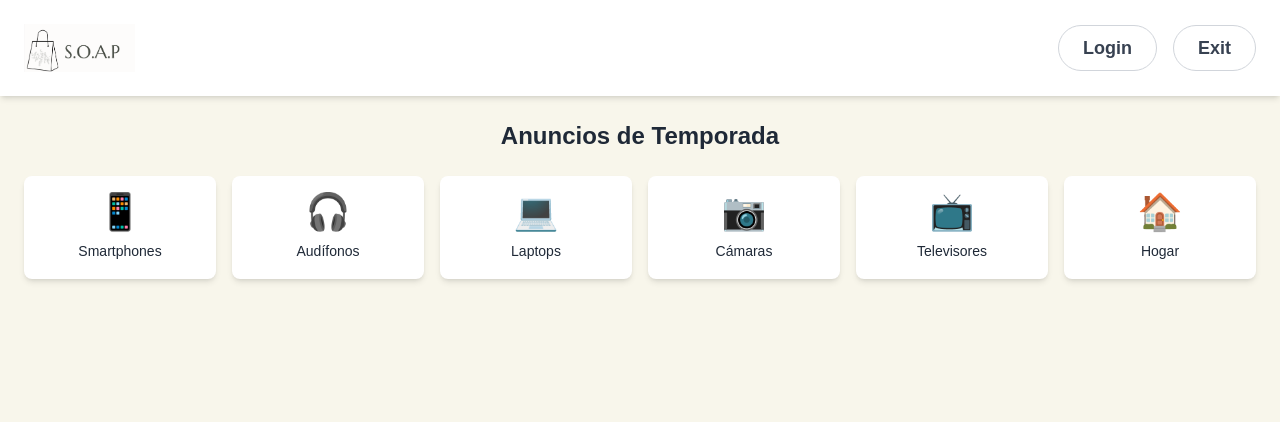
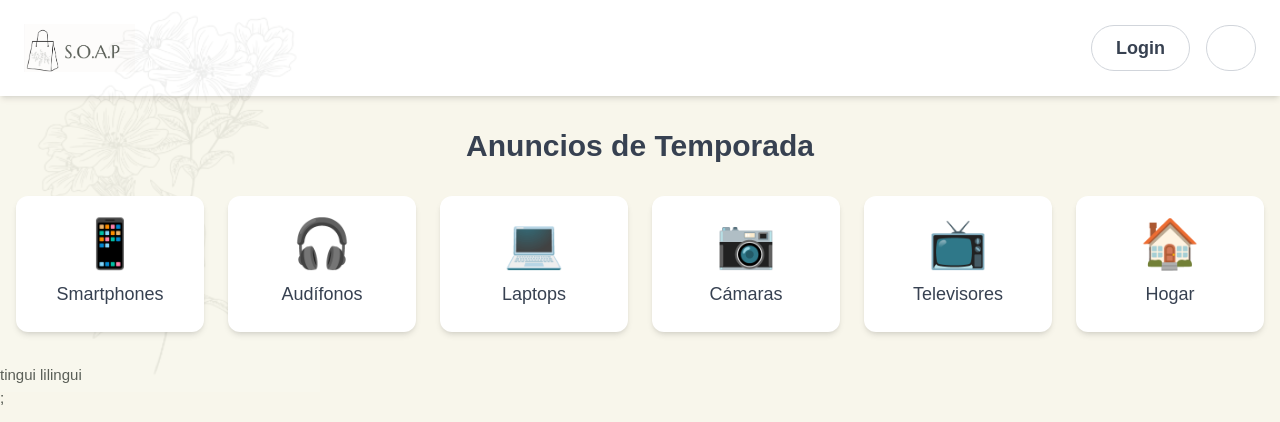
Before and after one commit to Alberto-DOBLEH/S.O.P.A, a React (Create React App) app: page / in a window 1280 px wide. Shown: the top 422 px of the page. Built offline with nearby package versions, Linux system fonts and the light colour scheme.

Commit message:
YA JALA LA X

```diff
--- a/src/pages/Login.jsx
+++ b/src/pages/Login.jsx
@@ -1,102 +1,3 @@
-// // Importacion de modulos y dependencias
-// import React, { useState } from "react";
-// import Button from "../components/UI/Button";
-// import Input from "../components/UI/input";
-// import Card from "../components/Layout/Card";
-// import backgroundImage from "../assets/imagenes/logo-completo.png";
-
-// const Login = () => {
-//   // Estado para manejar el nombre de usuario y la contraseña
-//   const [username, setUsername] = useState("");
-//   const [password, setPassword] = useState("");
-
-//   // Función que se ejecuta al enviar el formulario
-//   const handleSubmit = (e) => {
-//     // e.preventDefault(): Evita que el formulario se envíe de la manera tradicional (recargando la página).
-//     e.preventDefault();
-//     console.log("Intento de login con:", { username, password });
-//   };
-
-//   return (
-//     // Contenedor principal que centra el contenido en la pantalla
-//     //flex: Hace que el contenedor sea un contenedor flexible, lo que permite el uso de propiedades de flexbox.
-//     // items-center: Centra los elementos hijos verticalmente dentro del contenedor.
-//     // justify-center: Centra los elementos hijos horizontalmente dentro del contenedor.
-//     // min-h-screen: Establece la altura mínima del contenedor al 100% del viewport height (altura de la pantalla).
-//     // bg-gray-100: Establece el color de fondo del contenedor a un gris claro.
-//     <div className="flex items-center justify-center min-h-screen bg-gray-100">
-//       {/* Componente Card que contiene el formulario de login  */}
-//       {/* w-full: Establece el ancho del componente al 100% del contenedor padre.    */}
-//       {/* max-w-md, sm:max-w-lg, md:max-w-xl, lg:max-w-2xl: Define el ancho máximo del
-//         componente en diferentes breakpoints (puntos de ruptura) para hacerlo responsive. */}
-//       <Card className="w-full max-w-md sm:max-w-lg md:max-w-xl lg:max-w-2xl bg-red-100">
-//         {/* Imagen de fondo decorativa */}
-//         {/* absolute: Posiciona el elemento de manera absoluta dentro del contenedor relativo más cercano.
-//         inset-0: Establece la posición del elemento en los cuatro lados (arriba, derecha, abajo, izquierda) a 0, cubriendo todo el contenedor.
-//         flex, items-center, justify-center: Centra la imagen tanto vertical como horizontalmente.
-//         opacity-15: Establece la opacidad de la imagen al 15%. */}
-//         <div className="absolute inset-0 flex items-center justify-center opacity-15">
-//           <img
-//             src={backgroundImage} // Usa la imagen importada -->
-//             alt="Imagen decorativa de fondo"
-//             className="w-3/4"
-//           />
-//         </div>
-//         {/* relative z-10 es para que el contenido este por encima de otros elementos */}
-//         <div className="relative z-10">
-//           {/* Título del Formulario */}
-//           {/* <div className="flex justify-center mb-6"></div> */}
-//           <div className="flex justify-center mb-6">
-//             <h1 className="text-3xl font-bold text-500">LOGIN</h1>
-//           </div>
-
-//           <form onSubmit={handleSubmit}>
-//             <Input
-//               placeholder="Usuario..."
-//               value={username}
-//               onChange={(e) => setUsername(e.target.value)}
-//               className="w-full p-4 text-lg border border-gray-300 rounded-md focus:outline-none focus:ring-2 focus:ring-blue-500 opacity-75"
-//               //w-full: Establece el ancho del input al 100% del contenedor padre.
-//               // p-4: Añade un padding de 1rem (16px) en todos los lados del input.
-//               // text-lg: Establece el tamaño del texto a grande.
-//               // border border-gray-300: Añade un borde con un color gris claro.
-//               // rounded-md: Redondea las esquinas del input.
-//               // focus:outline-none: Elimina el contorno predeterminado que aparece al enfocar el input.
-//               // focus:ring-2 focus:ring-blue-500: Añade un anillo de enfoque azul alrededor del input cuando está enfocado.
-//               // opacity-75: Establece la opacidad del input al 75%.
-//             />
-
-//             <Input
-//               placeholder="******"
-//               type="password"
-//               value={password}
-//               onChange={(e) => setPassword(e.target.value)}
-//               className="w-full p-4 text-lg border border-gray-300 rounded-md focus:outline-none focus:ring-2 focus:ring-blue-500 opacity-75"
-//             />
-
-//             {/* Enlaces adicioanles */}
-//             <div className="flex justify-between mb-6 text-sm">
-//               <a href="/" className="text-blue-600 hover:underline">
-//                 ¿No tienes una cuenta?
-//               </a>
-//               {/* text-blue-600: Establece el color del texto a azul.
-//             hover:underline: Añade un subrayado al texto cuando el usuario pasa el ratón por encima. */}
-//               <a href="/" className="text-purple-600 hover:underline">
-//                 Olvide mi contraseña
-//               </a>
-//             </div>
-//             <div className="flex justify-center">
-//               <Button type="submit">Entrar</Button>
-//             </div>
-//           </form>
-//         </div>
-//       </Card>
-//     </div>
-//   );
-// };
-
-// export default Login;
-
 import React, { useState } from "react";
 import Button from "../components/UI/Button";
 import Input from "../components/UI/input";
@@ -110,18 +11,18 @@ const Login = ({ onClose }) => {
   const handleSubmit = (e) => {
     e.preventDefault();
     console.log("Intento de login con:", { username, password });
-    // Aquí agregarías la lógica de autenticación
+    // Aquí agregarías la lógica de autenticación tingui
   };
 
   return (
     <div className="fixed inset-0 z-50 flex items-center justify-center bg-black bg-opacity-50">
       <Card
-        className="w-full max-w-md sm:max-w-lg md:max-w-xl lg:max-w-2xl bg-[#f8f6eb]
+        className="w-full max-w-md sm:max-w-lg md:max-w-xl lg:max-w-2xl bg-[#f8f8eb]
  relative"
       >
         <button
           onClick={onClose}
-          className="absolute top-4 right-4 text-gray-600 hover:text-gray-900"
+          className="absolute top-4 right-4 text-gray-600 hover:text-gray-900 z-50"
         >
           ✕
         </button>
@@ -173,5 +74,20 @@ const Login = ({ onClose }) => {
     </div>
   );
 };
+const App = () => {
+  const [isModalOpen, setIsModalOpen] = useState(false);
 
+  return (
+    <div>
+      <button
+        onClick={() => setIsModalOpen(true)}
+        className="p-2 bg-blue-500 text-white rounded"
+      >
+        Abrir Login
+      </button>
+
+      {isModalOpen && <Login onClose={() => setIsModalOpen(false)} />}
+    </div>
+  );
+};
 export default Login;
--- a/src/pages/MainPage.jsx
+++ b/src/pages/MainPage.jsx
@@ -1,44 +1,83 @@
-import React from "react";
+import React, { useState } from "react";
 import Button from "../components/UI/Button";
 import logoCompleto from "../assets/imagenes/logo-completo.png";
+import backgroundImage from "../assets/imagenes/Flor-Fondo.png";
+import Engranaje from "../assets/imagenes/icons/Engranaje.png";
 
-const MainPage = ({ onLoginClick }) => {
+import Login from "./Login";
+
+const MainPage = () => {
+  const [showLogin, setShowLogin] = useState(false);
+
   const categories = [
-    { icon: "📱", label: "Smartphones" },
-    { icon: "🎧", label: "Audífonos" },
-    { icon: "💻", label: "Laptops" },
-    { icon: "📷", label: "Cámaras" },
-    { icon: "📺", label: "Televisores" },
-    { icon: "🏠", label: "Hogar" },
+    { icon: "📱", label: "Smartphones", path: "/smartphones" },
+    { icon: "🎧", label: "Audífonos", path: "/audifonos" },
+    { icon: "💻", label: "Laptops", path: "/laptops" },
+    { icon: "📷", label: "Cámaras", path: "/camaras" },
+    { icon: "📺", label: "Televisores", path: "/televisores" },
+    { icon: "🏠", label: "Hogar", path: "/hogar" },
   ];
 
+  const handleExit = () => {
+    // Lógica para cerrar sesion
+    console.log("Saliendo...");
+  };
+
+  const handleCategoryClick = (path) => {
+    // Lógica para navegar a la categoría
+    console.log(`Navegando a: ${path}`);
+    // Ejemplo con react-router: navigate(path);
+  };
+
   return (
-    <div className="min-h-screen text-gray-800 bg-[#f8f6eb]">
+    <div className="min-h-screen  bg-[#f8f6eb] relative text-[#484d45]">
+      {/* Header con logo y botones */}
       <header className="flex justify-between items-center p-6 bg-white shadow-md">
-        <img src={logoCompleto} alt="SOAP Logo" className="h-12" />
-        <div className="flex space-x-4">
-          <Button onClick={onLoginClick}>Login</Button>
-          <Button>Exit</Button>
+        <img
+          src={logoCompleto}
+          alt="SOAP Logo"
+          className="h-12 hover:scale-105 transition-transform duration-200"
+        />
+
+        <div className="flex space-x-4 text-[#484d45]">
+          <Button onClick={() => setShowLogin(true)}>Login</Button>
+          {/* <Button onClick={handleExit}>Exit</Button> */}
+          <Button endIcon={<Engranaje />}> </Button>
         </div>
       </header>
+      {/* Fondo  */}
+      <div className="absolute inset-0 flex=left justify-center opacity-10 pointer-events-none">
+        <img
+          src={backgroundImage}
+          alt="Flor decorativa"
+          className="absolute left-0 w-1/4"
+        />
+      </div>
+      {/* Contenido principal */}
+      <main className="container mx-auto px-4 py-8 relative z-10">
+        <h1 className="text-3xl font-bold text-center mb-8 text-gray-700">
+          Anuncios de Temporada
+        </h1>
 
-      <section className="p-6">
-        <h2 className="text-2xl font-bold text-center mb-6">
-          Anuncios de Temporada
-        </h2>
-
-        <div className="grid grid-cols-3 md:grid-cols-6 gap-4">
+        {/* Grid de categorías */}
+        <div className="grid grid-cols-2 sm:grid-cols-3 md:grid-cols-6 gap-6">
           {categories.map((category) => (
-            <div
-              key={category.label}
-              className="bg-white p-4 rounded-lg shadow-md text-center hover:bg-gray-50 transition"
+            <button
+              key={category.path}
+              onClick={() => handleCategoryClick(category.path)}
+              className="bg-white p-6 rounded-xl shadow-md hover:shadow-lg transition-all duration-300 flex flex-col items-center justify-center hover:bg-gray-50"
             >
-              <div className="text-4xl mb-2">{category.icon}</div>
-              <span className="text-sm font-medium">{category.label}</span>
-            </div>
+              <span className="text-5xl mb-3">{category.icon}</span>
+              <span className="text-lg font-medium text-gray-700">
+                {category.label}
+              </span>
+            </button>
           ))}
         </div>
-      </section>
+      </main>
+      {/* Modal de Login */}
+      {showLogin && <Login onClose={() => setShowLogin(false)} />}
+      <footer> tingui lilingui</footer>;
     </div>
   );
 };
```
Also changed, not shown: src/assets/imagenes/Flor-Fondo.png (added).
